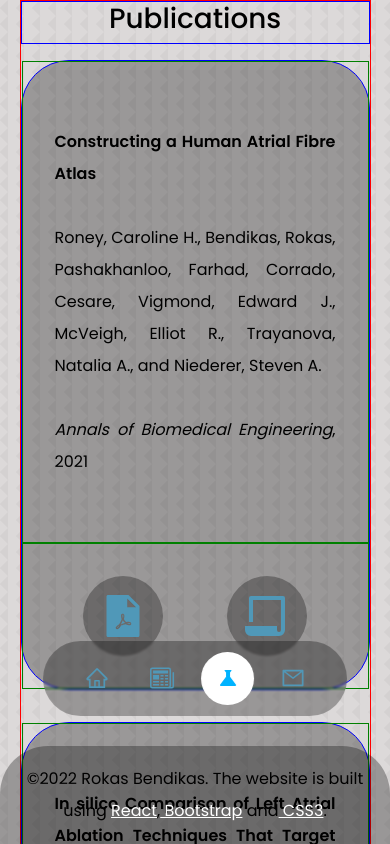
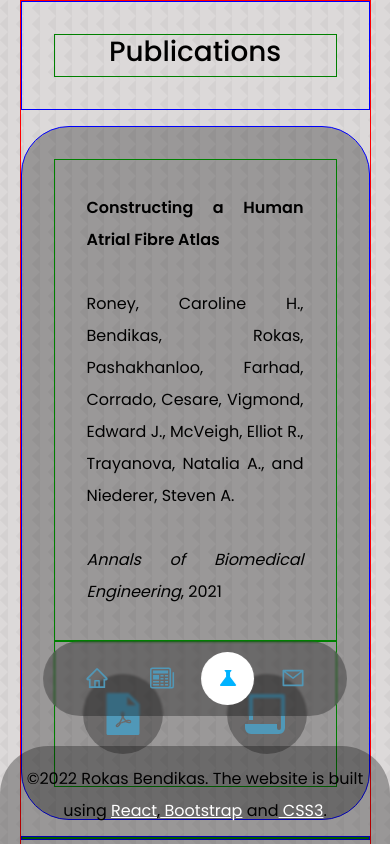
Before and after one commit to rokas-bendikas/new-personal-website, a React (Create React App) app: page /publications in a window 390 px wide. Shown: the top 844 px of the page. Built offline with nearby package versions, Linux system fonts and the light colour scheme.

Commit message:
Format updates

```diff
--- a/src/components/about/About.css
+++ b/src/components/about/About.css
@@ -1,16 +1,19 @@
-#about-container {
-    display: grid;
-    grid-template-rows: fit-content;
+#about-title{
+    grid-template-columns: 1fr;
+    padding: 2rem;
 }
 
 #about-body {
     text-align: justify;
-    display: grid;
     grid-template-columns: 50% 50%;
 }
 
-#about-container .my-photo-shadow{
-    width: 20rem;
+#about-body > .container-column{
+    padding: 2rem;
+}
+
+#about-body #my-photo-shadow{
+    width: 25rem;
     position: relative;
     top: 50%;
     left: 50%;
@@ -19,19 +22,19 @@
     border-radius: 5rem;
 }
 
-#about-container img {
+#about-body img {
     border-radius: 5rem;
     transform: rotate(10deg);
     transition: var(--transition);
 }
 
-#about-container img:hover{
+#about-body img:hover{
     transform: rotate(0deg);
 }
 
 /* =================== MEDIA QUERIES (MEDIUM DEVICES) ==================== */
 @media screen and (max-width: 1024px) {
-    #about-container #about-body{
+    #about-body{
         grid-template-columns: 1fr;
     }
 
--- a/src/components/about/About.jsx
+++ b/src/components/about/About.jsx
@@ -3,14 +3,13 @@ import ME from "../../assets/self.jpeg"
 
 const About = (props) => {
     return(
-        <div id="about-container" className="section-container">
-            <div id="about-header" className="container-row">
+        <div className="section-container">
+            <div id="about-title" className="container-row">
                 <div className="container-column">
                     <h5>Hello, I'm</h5>
                     <h1>Rokas Bendikas</h1>
                 </div>
             </div>
-
             <div id="about-body" className="container-row">
                 <div className="container-column">
                     <p>
@@ -29,7 +28,7 @@ const About = (props) => {
                     </p>
                 </div>
                 <div className="container-column">
-                    <div className="my-photo-shadow">
+                    <div id="my-photo-shadow">
                         <img src={ME} alt='A virtual representation of myself' />
                     </div>
                 </div>
--- a/src/components/contacts/Contacts.jsx
+++ b/src/components/contacts/Contacts.jsx
@@ -26,7 +26,7 @@ const Contacts = (props) => {
         formState: { errors }
       } = useForm();
 
-    // Function that displays a success toast on bottom right of the page when form submission is successful
+    // Function that displays a success toast on top right of the page when form submission is successful
     const toastifySuccess = () => {
         toast('Message sent!', {
         position: 'top-right',
@@ -70,10 +70,8 @@ const Contacts = (props) => {
     }
 
     return(
-        <div id="contacts-container" className="section-container">
-
-            {/* The row containing all the text at the top */}
-            <div className='container-row'>
+        <div className="section-container">
+            <div id="contacts-title" className='container-row'>
                 <div className="container-column">
                     <p>
                         <h1>Contact Me!</h1>
@@ -88,7 +86,7 @@ const Contacts = (props) => {
             <div id="contacts-body" className="container-row">
 
                 {/* The column containing the email form */}
-                <div className="container-column" >
+                <div id="container-column-form" className="container-column" >
                     <div id="contacts-form">
                         <Form onSubmit = {handleSubmit(onSubmit)} noValidate>
                             <Form.Group className="mb-3" controlId="name">
--- a/src/components/news/News.jsx
+++ b/src/components/news/News.jsx
@@ -3,14 +3,26 @@ import "./News.css"
 const News = (props) => {
     return(
         <div className="section-container">
-            <div className="news-item container-row">
-                <div className="container-column news-date">
-                    Jun 2,
-                    <br />
-                    2022
+            <div className="container-row">
+                <div className="container-column">
+                        <h1>News</h1>
+                    </div>
                 </div>
-                <div className="container-column news-content">
-                Accepted an offer for a fully-funded PhD in Foundational AI, supervised by Prof. Danail Stoyanov and Dr. Francisco Vasconcelos at University College London.
+            <div className="container-row">
+                <div className="container-column">
+                    <div className="news-item">
+                        <div className="news-date">
+                            Jun 2,
+                            <br />
+                            2022
+                        </div>
+                    </div>
+
+                <div className="container-column">
+                    <div className="news-content">
+                        Accepted an offer for a fully-funded PhD in Foundational AI, supervised by Prof. Danail Stoyanov and Dr. Francisco Vasconcelos at University College London.
+                    </div>
+                </div>
                 </div>
             </div>
         </div>
--- a/src/components/publications/Abstract.jsx
+++ b/src/components/publications/Abstract.jsx
@@ -4,6 +4,6 @@ import "./Publications.css"
 
 export const Abstract = (props) => {
   return (
-    <div className='publication-abstract'>{props.publication.abstract}</div>
+    <div id='abstract-text'>{props.publication.abstract}</div>
   )
 }
--- a/src/components/publications/Publication.jsx
+++ b/src/components/publications/Publication.jsx
@@ -22,9 +22,9 @@ function Publication(props) {
 
     return (
         <>
-        <div className="container-row publication-box">
+        <div id="publication-body" className="container-row">
             <div className="container-column">
-                <div className="publication-text">
+                <div id="publication-text">
                     <b>{props.publication.title}</b>
                     <br />
                     <br />
@@ -34,13 +34,19 @@ function Publication(props) {
                     <i>{props.publication.venue}</i>, {props.publication.year}
                 </div>
             </div>
-            <div className="container-column publication-icons">
-                <Link to={process.env.PUBLIC_URL + props.publication.pdf} target="_blank"><AiFillFilePdf /></Link>
-                <button onClick={() => {setButtonState(!buttonState)}}><RiFilePaperLine /></button>
+            <div className="container-column">
+                <div id="publication-icons">
+                    <Link to={process.env.PUBLIC_URL + props.publication.pdf} target="_blank"><AiFillFilePdf /></Link>
+                    <button onClick={() => {setButtonState(!buttonState)}}><RiFilePaperLine /></button>
+                </div>
             </div>
         </div>
-        <div style={buttonState ? mountedStyle : unmountedStyle}>
-            <Abstract publication={props.publication} />
+        <div id="abstract-body" className="container-row">
+            <div className="container-column">
+                <div style={buttonState ? mountedStyle : unmountedStyle}>
+                    <Abstract publication={props.publication} />
+                </div>
+            </div>
         </div>
         </>
 
--- a/src/components/publications/Publications.css
+++ b/src/components/publications/Publications.css
@@ -1,24 +1,38 @@
-#pubications-container{
-    display: grid;
-    grid-template-rows: fit-content;
+#publications-title{
+    grid-template-columns: 1fr;
+    padding: 2rem;
 }
 
-.publication-box {
+#publication-body {
     padding: 2rem;
     margin: 1rem 0;
     text-align: justify;
     border-radius: 3rem;
     background: var(--color-navbar-background);
     transition: var(--transition);
-    display: grid;
     grid-template-columns: 80% 20%;
 }
 
-.publication-text{
+#publication-body:hover {
+    background: var(--color-navbar-background-hover);
+}
+
+#publication-body #publication-text{
     padding: 2rem;
 }
 
-.publication-abstract{
+#publication-body  #publication-icons {
+    width: 100%;
+    height: 100%;
+    display: flex;
+    flex-direction: column;
+    gap: 2rem;
+    justify-content: center;
+    align-items: center;
+}
+
+
+#abstract-body #abstract-text{
     text-align: justify;
     padding: 2rem;
     border-radius: 3rem;
@@ -26,19 +40,8 @@
     border: 1px dashed black;
 }
 
-.publication-box:hover {
-    background: var(--color-navbar-background-hover);
-}
 
-.publication-box > .publication-icons {
-    display: flex;
-    flex-direction: column;
-    gap: 2rem;
-    justify-content: center;
-    align-items: center;
-}
-
-#publications-container a {
+#publication-body a {
     font-size: 3rem;
     background: var(--color-navbar-background);
     width: fit-content;
@@ -47,11 +50,11 @@
     transition: var(--transition);
 }
 
-#publications-container a:hover {
+#publication-body a:hover {
     background: var(--color-navbar-background-hover);
 }
 
-#publications-container button {
+#publication-body button {
     color: var(--color-hyperlink);
     font-size: 3rem;
     background: var(--color-navbar-background);
@@ -61,13 +64,14 @@
     transition: var(--transition);
 }
 
-#publications-container button:hover {
+#publication-body button:hover {
     color: var(--color-hyperlink-active);
     background: var(--color-navbar-background-hover);
 }
 
 @keyframes inAnimation {
     0% {
+        height: 0;
         opacity: 0;
         visibility: hidden;
     }
@@ -90,11 +94,11 @@
 
 /* =================== MEDIA QUERIES (MEDIUM DEVICES) ==================== */
 @media screen and (max-width: 1024px) {
-    .publication-box {
-        grid-template-columns: 100%;
+    #publication-body {
+        grid-template-columns: 1fr;
     }
 
-    .publication-box > .publication-icons {
+    #publication-body #publication-icons {
         flex-direction: row;
         padding: 2rem 0;
         gap: 4rem;
--- a/src/components/publications/Publications.jsx
+++ b/src/components/publications/Publications.jsx
@@ -5,9 +5,11 @@ import Publication from './Publication'
 const Publications = (props) => {
 
     return(
-        <div id="publications-container" className="section-container">
-            <div className="container-row">
-                <h1>Publications</h1>
+        <div className="section-container">
+            <div id="publications-title" className="container-row">
+                <div className="container-column">
+                    <h1>Publications</h1>
+                </div>
             </div>
 
             {
--- a/src/index.css
+++ b/src/index.css
@@ -78,12 +78,10 @@ img{
 
 .container-row {
   display: grid;
-  padding: 1rem 0;
   border: 1px blue solid;
 }
 
 .container-column{
-  padding: 2rem;
   border: 1px green solid;
 }
 
@@ -94,14 +92,6 @@ img{
     width: var(--container-width-md);
   }
 
-  .container-row {
-    padding: 0;
-  }
-
-  .container-column{
-    padding: 2rem 0;
-  }
-
 }
 
 /* =================== MEDIA QUERIES (SMALL DEVICES) ==================== */
```
Also changed, not shown: src/components/contacts/Contacts.css (+19 -14 lines), 1 other file (tests, documents, lock files or other folders).
